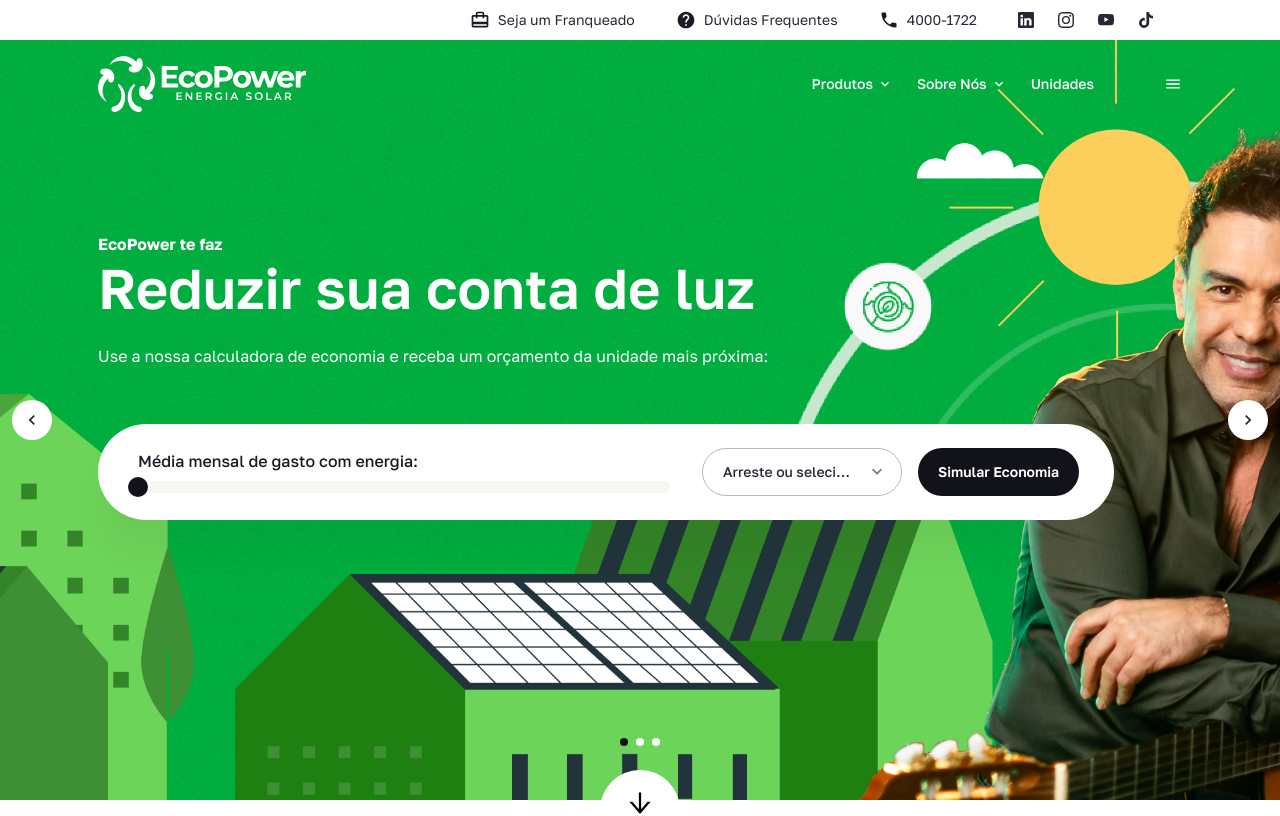
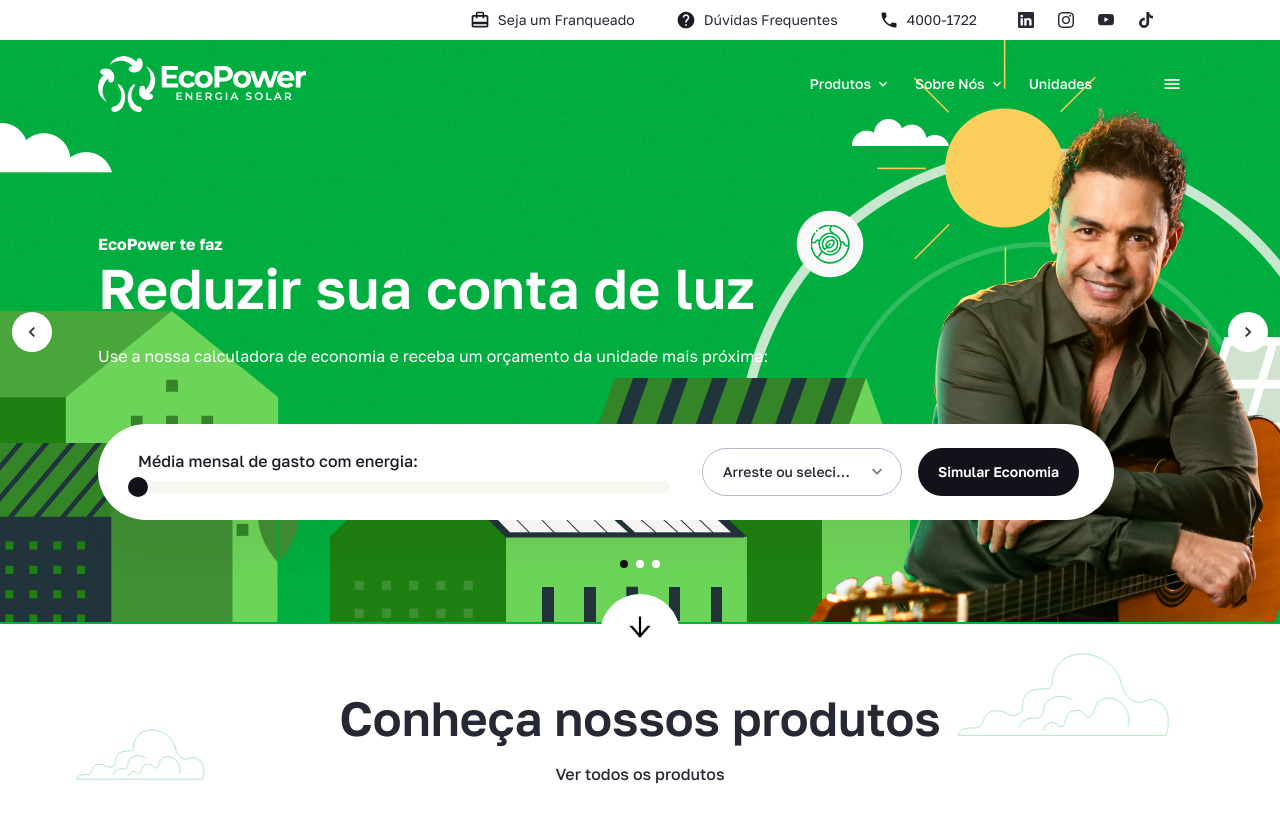
Before and after one commit to tunicopp/ecopower-site, a Next.js app: page / in a window 1280 px wide. Shown: the top 816 px of the page. Built offline with nearby package versions, Linux system fonts and the light colour scheme.

Commit message:
removed min height 100vh

```diff
--- a/src/app/globals.css
+++ b/src/app/globals.css
@@ -26,12 +26,8 @@ a {
 }
 
 .hero-slider-wrapper {
-  min-height: calc(100vh - 40px);
+  min-height: 582px;
   width: 100%;
-}
-
-.hero-slider {
-  height: calc(100vh - 40px);
 }
 
 .active-bullet {
--- a/src/components/Hero/Hero.tsx
+++ b/src/components/Hero/Hero.tsx
@@ -9,7 +9,7 @@ import { MdChevronLeft, MdChevronRight } from "react-icons/md";
 
 const Hero: React.FC = () => {
   return (
-    <div className="min-h-screen w-full bg-primary-green">
+    <div className="min-h-[624px] w-full bg-primary-green relative">
       <HeroSlider />
       <div className="z-10 relative">
         <ContactsBar />
--- a/src/components/Hero/HeroSlider.tsx
+++ b/src/components/Hero/HeroSlider.tsx
@@ -13,7 +13,6 @@ const HeroSlider: React.FC = () => {
         slidesPerView={1}
         direction="horizontal"
         modules={[Navigation, Pagination]}
-        className="hero-slider"
         draggable
         pagination={{
           clickable: true,
@@ -29,7 +28,7 @@ const HeroSlider: React.FC = () => {
           <Image
             src={banner}
             alt="Hero Banner"
-            className="h-full w-full object-cover"
+            className="w-full h-[582px] object-cover"
             quality={100}
           />
         </SwiperSlide>
@@ -37,7 +36,7 @@ const HeroSlider: React.FC = () => {
           <Image
             src={banner}
             alt="Hero Banner"
-            className="h-full w-full object-cover"
+            className="w-full h-[582px] object-cover"
             quality={100}
           />
         </SwiperSlide>
--- a/src/components/global/Header.tsx
+++ b/src/components/global/Header.tsx
@@ -39,7 +39,7 @@ const Header: React.FC = () => {
       <Link href="/" className="text-sm leading-4 font-medium text-white">
         Unidades
       </Link>
-      <button className="text-white ml-[70px] text-lg">
+      <button className="text-white ml-[70px] text-xl">
         <MdOutlineMenu />
       </button>
     </GridContainer>
```
